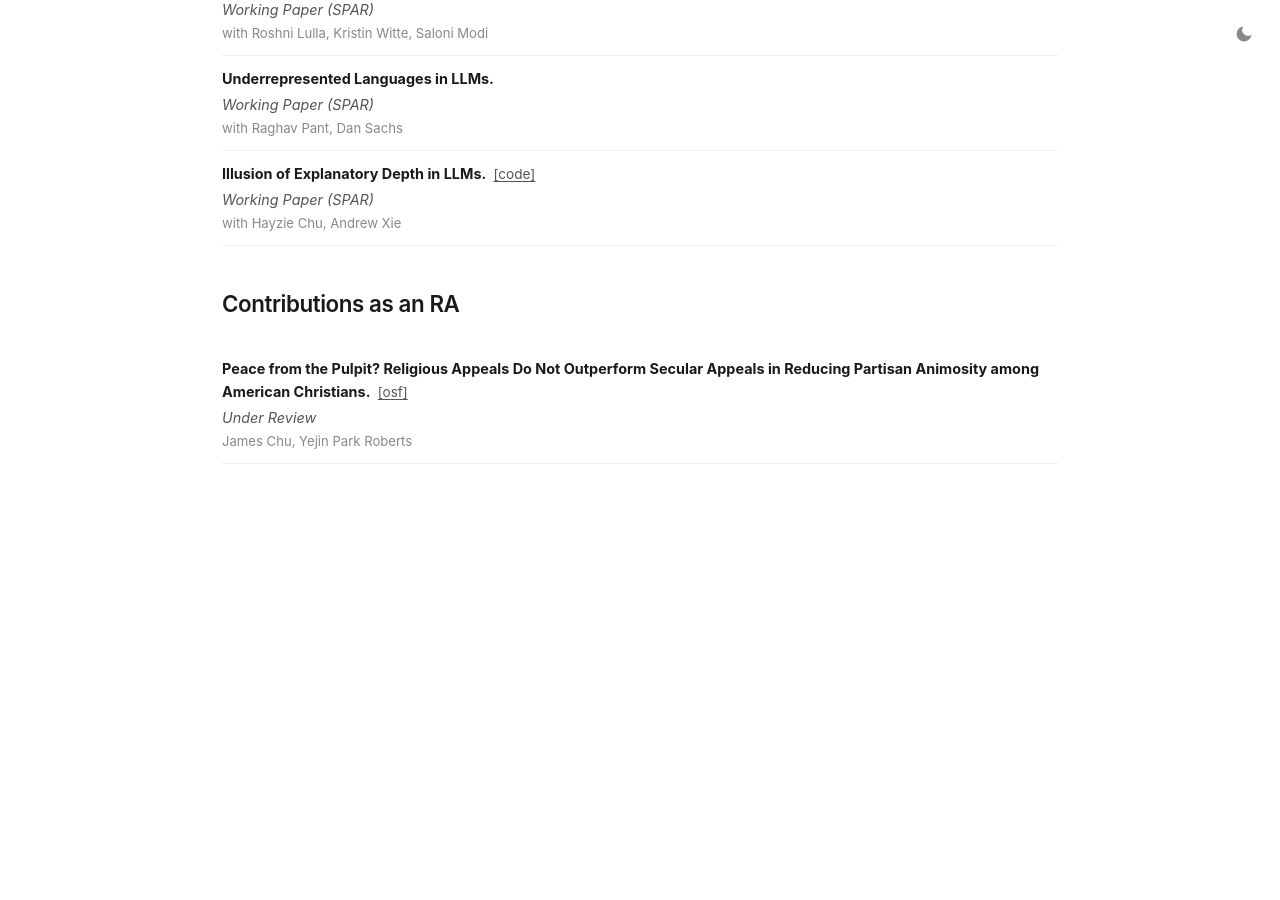
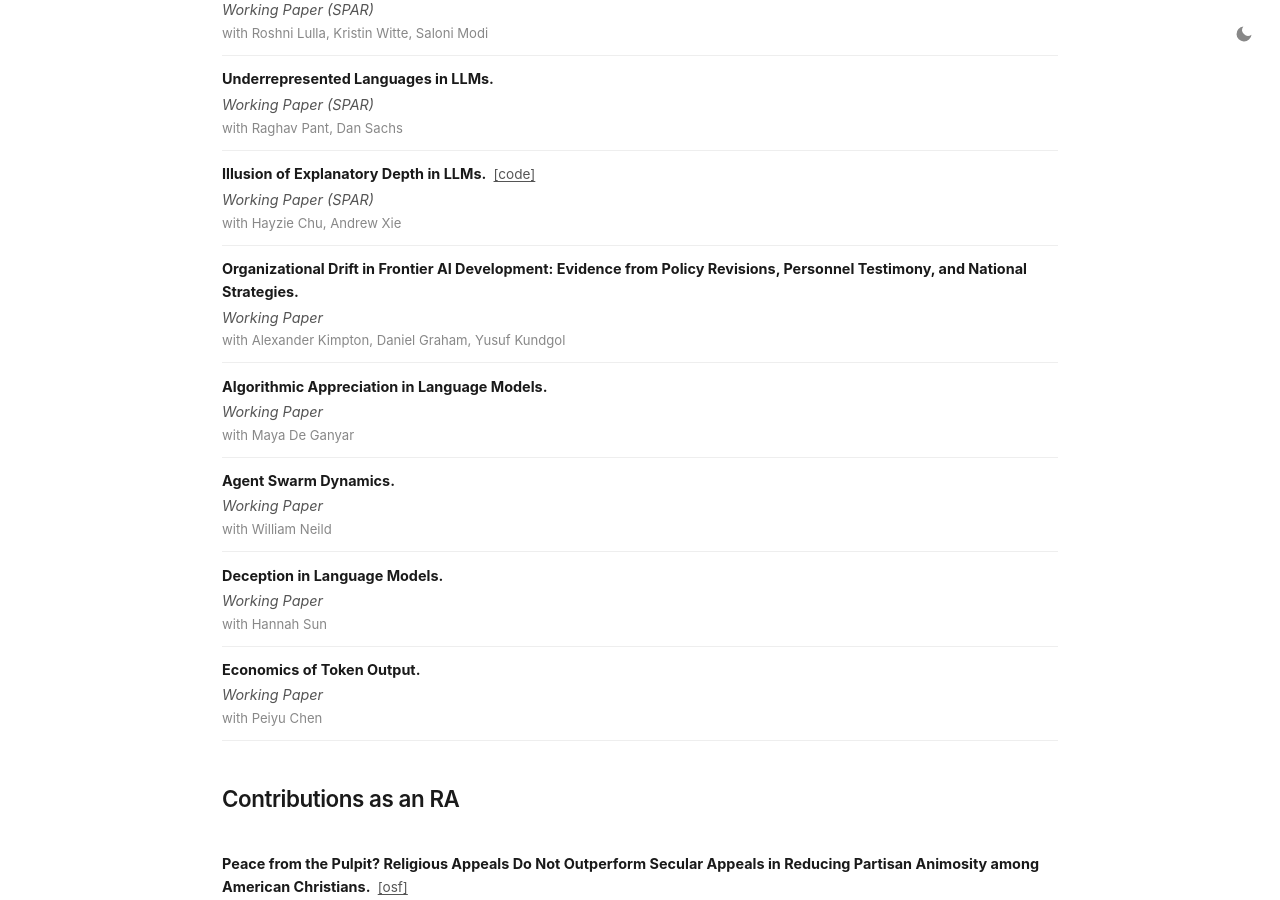
Before and after one commit to EmilioBarkett/emiliobarkett.github.io, a Jekyll site: the page built from index.html, in a window 1280 px wide and 900 px high, scrolled down 2319 px. Built offline with Jekyll 4.4.1, drawn with Linux system fonts in a browser that asks for light colours; before the commit the page ends 2847 px from its top, so only the background shows below that.

Commit message:
Add five works in progress

```diff
--- a/_data/publications.yml
+++ b/_data/publications.yml
@@ -91,6 +91,21 @@
           url: "https://github.com/EmilioBarkett/explanatory-depth-project"
       venue: "Working Paper (SPAR)"
       credit: "with Hayzie Chu, Andrew Xie"
+    - title: "Organizational Drift in Frontier AI Development: Evidence from Policy Revisions, Personnel Testimony, and National Strategies"
+      venue: "Working Paper"
+      credit: "with Alexander Kimpton, Daniel Graham, Yusuf Kundgol"
+    - title: "Algorithmic Appreciation in Language Models"
+      venue: "Working Paper"
+      credit: "with Maya De Ganyar"
+    - title: "Agent Swarm Dynamics"
+      venue: "Working Paper"
+      credit: "with William Neild"
+    - title: "Deception in Language Models"
+      venue: "Working Paper"
+      credit: "with Hannah Sun"
+    - title: "Economics of Token Output"
+      venue: "Working Paper"
+      credit: "with Peiyu Chen"
 
 - heading: "Contributions as an RA"
   items:
```
